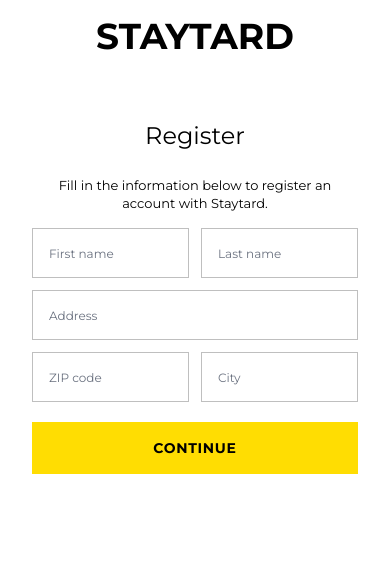
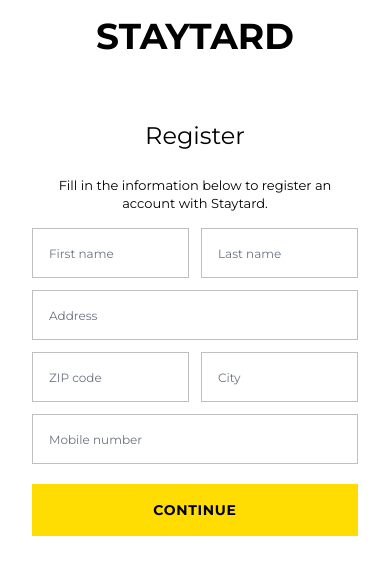
Before and after one commit to EdvinTr/staytard-frontend, a Next.js app: page /register in a window 390 px wide. Shown: the top 574 px of the page. Built offline with nearby package versions, Linux system fonts and the light colour scheme; no server answers.

Commit message:
add: phone number input

```diff
--- a/src/Localized.ts
+++ b/src/Localized.ts
@@ -16,6 +16,8 @@
       zipCodeValidationErrorMessage:
         "Enter a postcode with 5 digits (ex. 44233).",
       cityInputValidationErrorMessage: "Please enter your location.",
+      phoneNumberValidationErrorMessage:
+        "Please enter a valid mobile number (ex. 0707123123).",
     },
   };
 }
--- a/src/components/form/FormContainer.tsx
+++ b/src/components/form/FormContainer.tsx
@@ -9,7 +9,7 @@
 }) => {
   return (
     <div
-      className={`sm:max-w-md lg:max-w-lg 2xl:max-w-4xl mx-auto px-8 ${className}`}
+      className={`sm:max-w-md lg:max-w-lg 2xl:max-w-3xl mx-auto px-8 ${className}`}
       {...props}
     >
       {children}
--- a/src/components/form/RegisterForm.tsx
+++ b/src/components/form/RegisterForm.tsx
@@ -1,5 +1,6 @@
 import React, { useState } from "react";
 import { Localized } from "../../Localized";
+import { isCellPhoneNumber } from "../../utils/validation/isCellPhoneNumber";
 import { BaseButton } from "../BaseButton";
 import { BaseInput } from "../BaseInput";
 import { InputFieldErrorText } from "../InputFieldErrorText";
@@ -14,6 +15,7 @@
   addressFieldErrorMessage,
   zipCodeValidationErrorMessage,
   cityInputValidationErrorMessage,
+  phoneNumberValidationErrorMessage,
 } = Localized.page.register;
 
 const containsLettersRegex = new RegExp(
@@ -56,9 +58,25 @@
     isFocused: false,
     error: null,
   });
+  const onFormSubmit = async (e: React.FormEvent) => {
+    e.preventDefault();
+    const errors = [
+      firstNameInput.error,
+      lastNameInput.error,
+      addressInput.error,
+      zipCodeInput.error,
+      phoneNumberInput.error,
+      firstNameInput.error,
+      lastNameInput.error,
+    ].filter((error) => error);
+    if (errors.length) {
+      return;
+    }
+    console.log("is now valid form");
+  };
 
   return (
-    <form className="pt-4">
+    <form className="pt-4" onSubmit={onFormSubmit}>
       <div className="grid grid-cols-2 gap-x-3 ">
         {/* first name input */}
         <div>
@@ -174,7 +192,7 @@
       <BaseInput
         type="text"
         placeholder="Address"
-        className={`${!firstNameInput.error && "mb-3"} `}
+        className={`${!addressInput.error && "mb-3"} `}
         required
         label="Address"
         errorMessage={addressInput.error}
@@ -282,6 +300,7 @@
             <BaseInput
               type="text"
               placeholder="City"
+              className={`${!cityInput.error && "mb-3"} `}
               required
               label="City"
               errorMessage={cityInput.error}
@@ -322,7 +341,7 @@
             />
             {cityInput.error && (
               <InputFieldErrorText
-                data-cy="zip-code-error-message"
+                data-cy="city-error-message"
                 isInputFocused={cityInput.isFocused}
               >
                 {cityInput.error}
@@ -330,6 +349,59 @@
             )}
           </div>
         </div>
+
+        {/* phone number input */}
+        <BaseInput
+          type="tel"
+          placeholder="Mobile number"
+          required
+          label="Mobile number"
+          errorMessage={phoneNumberInput.error}
+          hasError={!!phoneNumberInput.error}
+          value={phoneNumberInput.value || ""}
+          isFocused={phoneNumberInput.isFocused}
+          onFocus={() =>
+            setPhoneNumberInput({ ...phoneNumberInput, isFocused: true })
+          }
+          onChange={(e) =>
+            setPhoneNumberInput({
+              ...phoneNumberInput,
+              value: e.target.value.trim(),
+            })
+          }
+          onBlur={(e) => {
+            const value = e.target.value.trim();
+            if (value.length === 0) {
+              return setPhoneNumberInput({
+                ...phoneNumberInput,
+                isFocused: false,
+                error: phoneNumberValidationErrorMessage,
+              });
+            }
+            // check is cell phone number
+            if (!isCellPhoneNumber(value)) {
+              return setPhoneNumberInput({
+                ...phoneNumberInput,
+                isFocused: false,
+                error: phoneNumberValidationErrorMessage,
+              });
+            }
+            // no error
+            return setPhoneNumberInput({
+              ...phoneNumberInput,
+              isFocused: false,
+              error: null,
+            });
+          }}
+        />
+        {phoneNumberInput.error && (
+          <InputFieldErrorText
+            data-cy="cell-phone-error-message"
+            isInputFocused={phoneNumberInput.isFocused}
+          >
+            {phoneNumberInput.error}
+          </InputFieldErrorText>
+        )}
       </div>
       <BaseButton type="submit" className="hover:bg-black hover:text-white ">
         Continue
--- a/src/lib/graphql.tsx
+++ b/src/lib/graphql.tsx
@@ -107,6 +107,13 @@
 
 export type LoginUserMutation = { __typename?: 'Mutation', login: { __typename?: 'UserWithTokensDto', accessToken: string, refreshToken: string } };
 
+export type RegisterUserMutationVariables = Exact<{
+  input: RegisterUserDto;
+}>;
+
+
+export type RegisterUserMutation = { __typename?: 'Mutation', registerUser: { __typename?: 'UserWithTokensDto', accessToken: string, refreshToken: string, user: { __typename?: 'User', id: string } } };
+
 export type MeQueryVariables = Exact<{ [key: string]: never; }>;
 
 
@@ -165,6 +172,43 @@
 export type LoginUserMutationHookResult = ReturnType<typeof useLoginUserMutation>;
 export type LoginUserMutationResult = Apollo.MutationResult<LoginUserMutation>;
 export type LoginUserMutationOptions = Apollo.BaseMutationOptions<LoginUserMutation, LoginUserMutationVariables>;
+export const RegisterUserDocument = gql`
+    mutation RegisterUser($input: RegisterUserDto!) {
+  registerUser(input: $input) {
+    user {
+      id
+    }
+    accessToken
+    refreshToken
+  }
+}
+    `;
+export type RegisterUserMutationFn = Apollo.MutationFunction<RegisterUserMutation, RegisterUserMutationVariables>;
+
+/**
+ * __useRegisterUserMutation__
+ *
+ * To run a mutation, you first call `useRegisterUserMutation` within a React component and pass it any options that fit your needs.
+ * When your component renders, `useRegisterUserMutation` returns a tuple that includes:
+ * - A mutate function that you can call at any time to execute the mutation
+ * - An object with fields that represent the current status of the mutation's execution
+ *
+ * @param baseOptions options that will be passed into the mutation, supported options are listed on: https://www.apollographql.com/docs/react/api/react-hooks/#options-2;
+ *
+ * @example
+ * const [registerUserMutation, { data, loading, error }] = useRegisterUserMutation({
+ *   variables: {
+ *      input: // value for 'input'
+ *   },
+ * });
+ */
+export function useRegisterUserMutation(baseOptions?: Apollo.MutationHookOptions<RegisterUserMutation, RegisterUserMutationVariables>) {
+        const options = {...defaultOptions, ...baseOptions}
+        return Apollo.useMutation<RegisterUserMutation, RegisterUserMutationVariables>(RegisterUserDocument, options);
+      }
+export type RegisterUserMutationHookResult = ReturnType<typeof useRegisterUserMutation>;
+export type RegisterUserMutationResult = Apollo.MutationResult<RegisterUserMutation>;
+export type RegisterUserMutationOptions = Apollo.BaseMutationOptions<RegisterUserMutation, RegisterUserMutationVariables>;
 export const MeDocument = gql`
     query Me {
   me {
--- a/src/lib/page.tsx
+++ b/src/lib/page.tsx
@@ -6,6 +6,7 @@
 import * as Apollo from '@apollo/client';
 import type React from 'react';
 import { getApolloClient } from './apolloClient';
+
 
 export async function getServerPageMe
     (options: Omit<Apollo.QueryOptions<Types.MeQueryVariables>, 'query'>, ctx?: any ){
```
Also changed, not shown: src/graphql/mutations/user/registerUser.graphql (added, +9 -0 lines).
